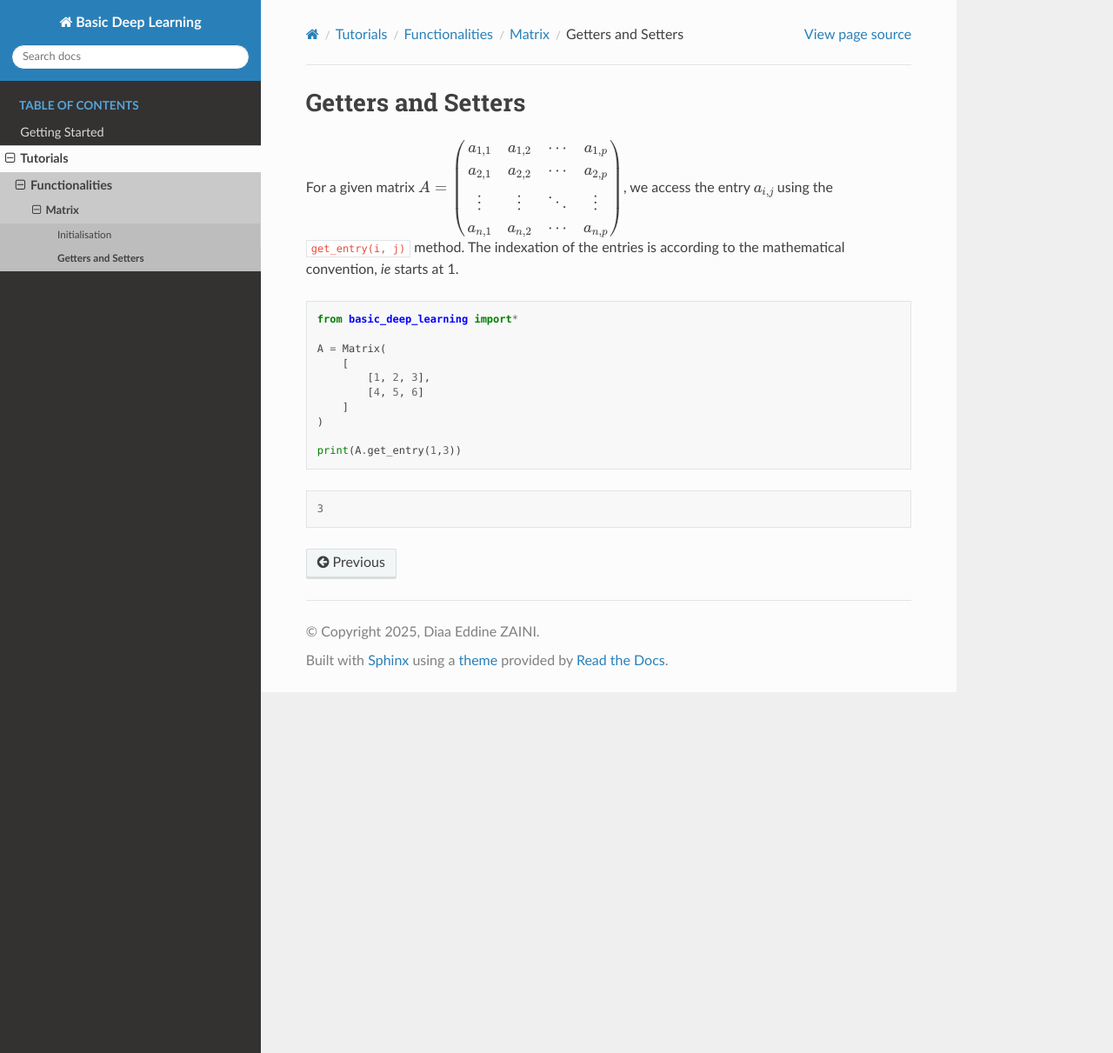
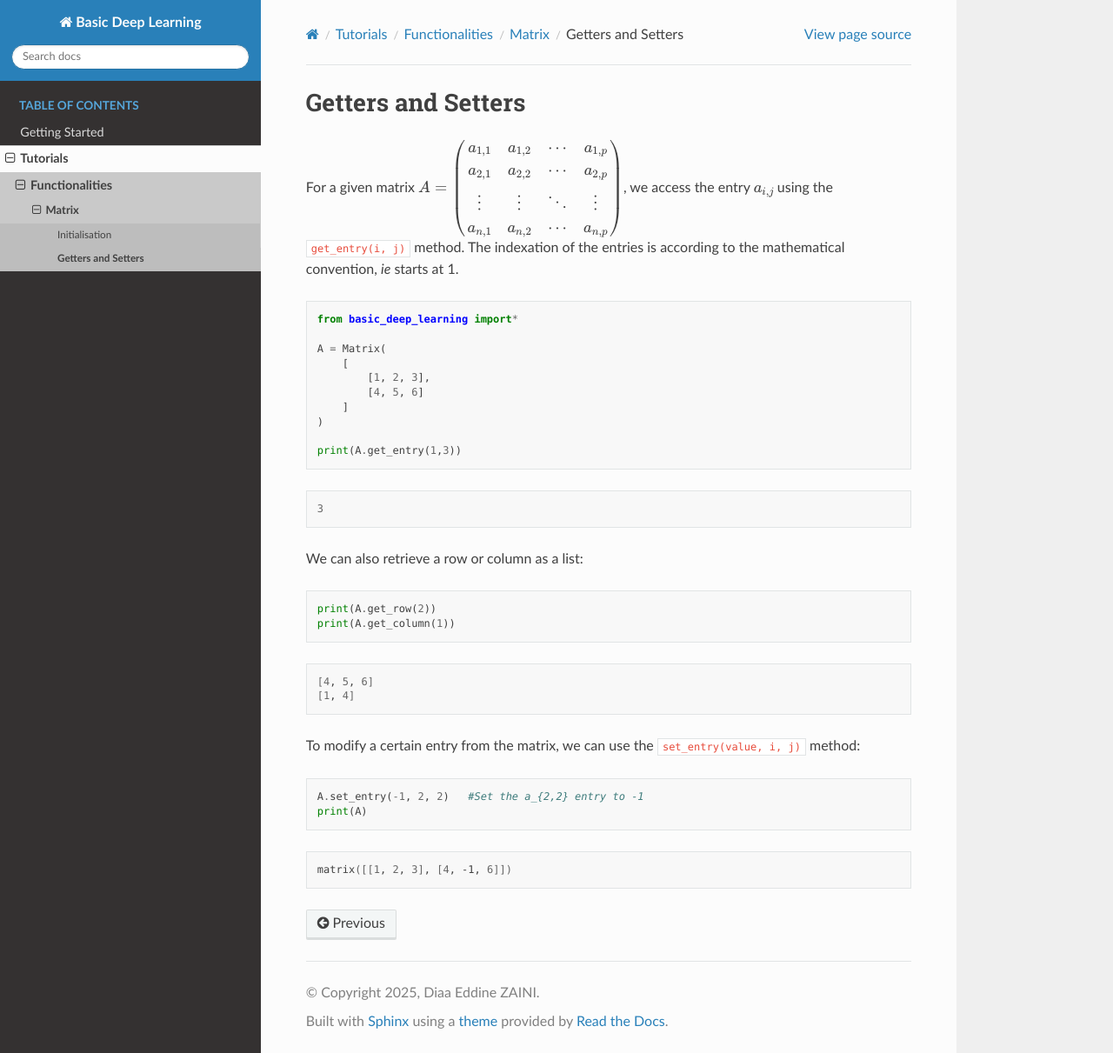
Before and after one commit to therealzaini/basic-deep-learning, a Sphinx documentation site: the page built from docs/source/getters_setters.rst, in a window 1280 px wide and 1211 px high. Shown: the whole window at 87% size. Built offline with Sphinx 7.4.7 and the Read the Docs theme 3.1.0, drawn with Linux system fonts in a browser that asks for light colours; pages that are not in the unit, such as notebooks, are missing from menus.

Commit message:
Update getters_setters.rst

```diff
--- a/docs/source/getters_setters.rst
+++ b/docs/source/getters_setters.rst
@@ -22,3 +22,28 @@ starts at 1.
 .. code-block:: bash
 
     3
+
+We can also retrieve a row or column as a list:
+
+.. code-block:: python
+
+    print(A.get_row(2))
+    print(A.get_column(1))
+
+.. code-block:: bash
+
+    [4, 5, 6]
+    [1, 4]
+
+To modify a certain entry from the matrix, we can use the
+``set_entry(value, i, j)`` method:
+
+
+.. code-block:: python
+
+    A.set_entry(-1, 2, 2)   #Set the a_{2,2} entry to -1
+    print(A)
+
+.. code-block:: bash
+
+    matrix([[1, 2, 3], [4, -1, 6]])
```
